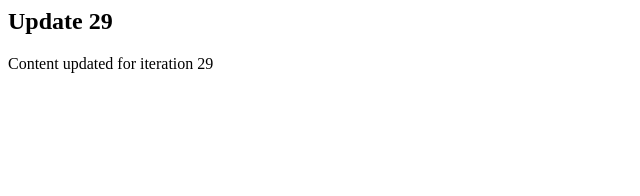
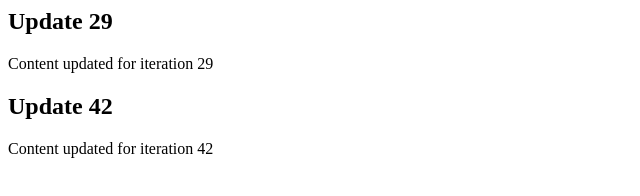
Before and after one commit to yoshimitsu198/legendary-meme, a website: page index.html in a window 1280 px wide. Shown: the whole page, without its empty margins (0-640 px from the left). Drawn offline with Linux system fonts and the light colour scheme.

Commit message:
build(ui): update README

```diff
--- a/index.html
+++ b/index.html
@@ -3,3 +3,9 @@
     <h2>Update 29</h2>
     <p>Content updated for iteration 29</p>
 </div>
+
+<!-- Updated iteration 42 -->
+<div class="update-42">
+    <h2>Update 42</h2>
+    <p>Content updated for iteration 42</p>
+</div>
```
